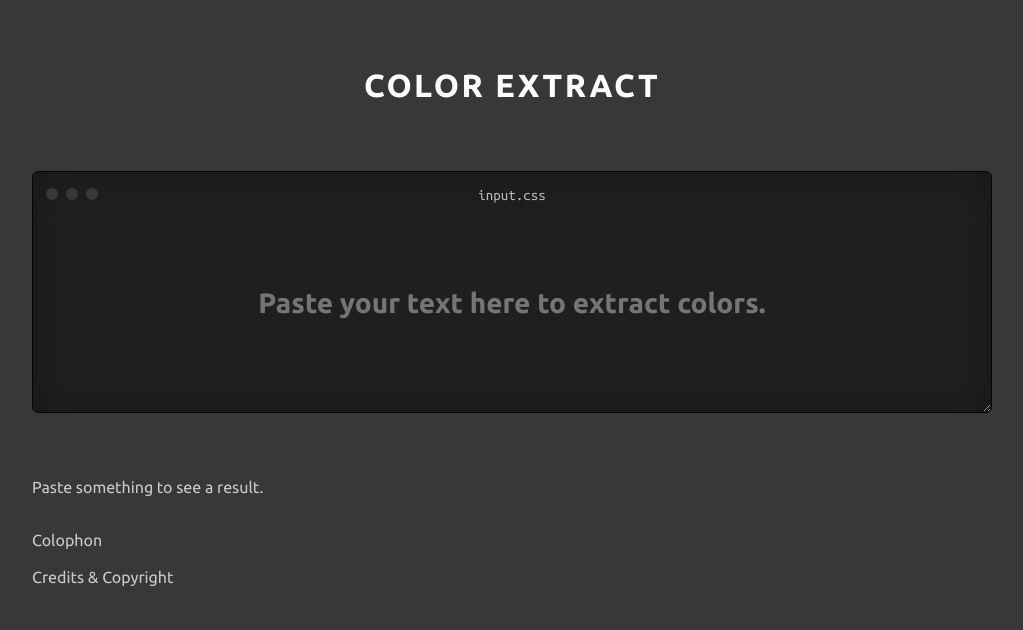
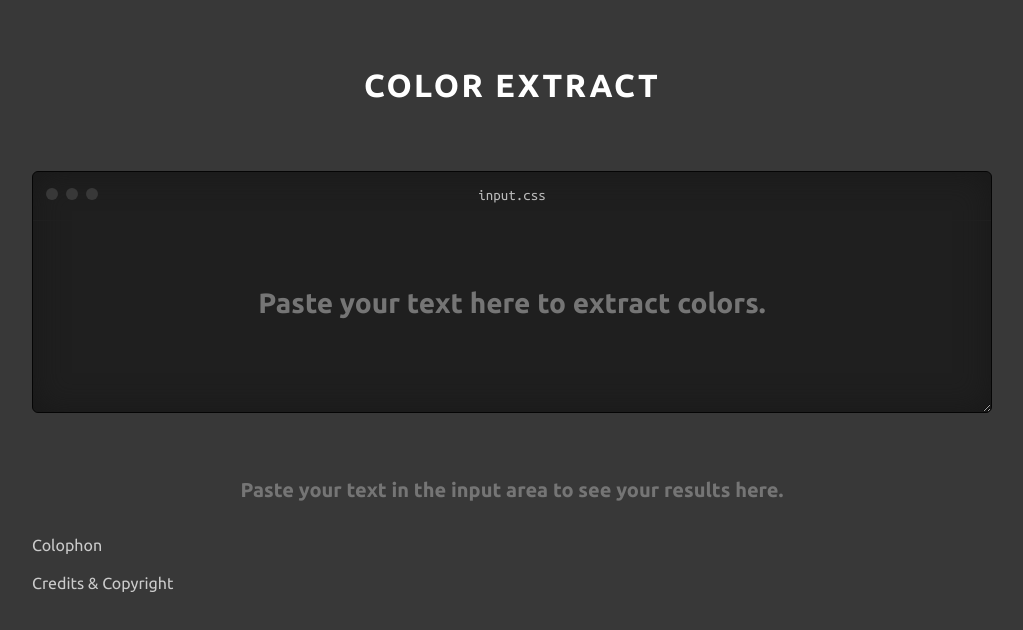
Before and after one commit to ian-pvd/color-extract, a React (Create React App) app: page / in a window 1280 px wide. Shown: the top 630 px of the page, without its empty margins (128-1151 px from the left). Built offline with nearby package versions, Linux system fonts and the light colour scheme.

Commit message:
WIP results area

```diff
--- a/src/App.js
+++ b/src/App.js
@@ -17,9 +17,10 @@ class App extends React.Component {
   constructor() {
     super();
     this.state = {
+      classStatus: 'inactive',
       colorsList: [],
       namedColors: {},
-      classStatus: 'inactive',
+      hasInput: false,
     }
   }
 
@@ -28,17 +29,19 @@ class App extends React.Component {
       const colorsList = findColors(input);
       this.setState(
         {
+          classStatus: 'active',
           colorsList: colorsList,
           namedColors: getNamedColors(colorsList),
-          classStatus: 'active',
+          hasInput: true,
         }
       );
     } else {
       this.setState(
         {
+          classStatus: 'inactive',
           colorsList: [],
           namedColors: {},
-          classStatus: 'inactive',
+          hasInput: false,
         }
       );
     }
@@ -49,10 +52,11 @@ class App extends React.Component {
       <div className="app">
         <Header />
         <ColorExtract
+          classStatus={this.state.classStatus}
+          colorsList={this.state.colorsList}
           extractColors={this.extractColors}
-          colorsList={this.state.colorsList}
+          hasInput={this.state.hasInput}
           namedColors={this.state.namedColors}
-          classStatus={this.state.classStatus}
         />
         <p>Colophon</p>
         <p>Credits & Copyright</p>
--- a/src/components/color-extract/index.js
+++ b/src/components/color-extract/index.js
@@ -17,7 +17,7 @@ class ColorExtract extends React.Component {
           <PasteArea extractColors={this.props.extractColors} classStatus={this.props.classStatus}/>
         </div>
         <div className="color-extract__results">
-          <ResultsArea colorsList={this.props.colorsList} namedColors={this.props.namedColors} />
+          <ResultsArea colorsList={this.props.colorsList} namedColors={this.props.namedColors} hasInput={this.props.hasInput}/>
         </div>
       </div>
     );
--- a/src/components/paste-area/style.scss
+++ b/src/components/paste-area/style.scss
@@ -93,9 +93,7 @@
 }
 
 .paste-area__label {
-	color: $color-ui;
-	font-size: 1.75rem;
-	font-weight: 700;
+	@include cta-prompt();
 	height: 100%;
 	left: 0;
 	padding: $spacer-lg;
--- a/src/components/results-area/index.js
+++ b/src/components/results-area/index.js
@@ -14,16 +14,20 @@ class ResultsArea extends React.Component {
   render() {
     return(
       <div className="results-area">
-        {(0 < this.props.colorsList.length && 0 < Object.keys(this.props.namedColors).length) ?
+        {console.log(this.props.hasInput)}
+        {(this.props.hasInput) ?
           <>
-            <div className="results-area__info">
-              {pluralize('unique color', this.props.colorsList.length, true)} found with {pluralize('color name variables', Object.keys(this.props.namedColors).length, true)}
-            </div>
-            <NamedColors namedColors={this.props.namedColors} />
-            <ColorSwatches colorsList={this.props.colorsList} />
+            <p className="results-area__info">
+              {pluralize('unique color', this.props.colorsList.length, true)} found, with {pluralize('color names', Object.keys(this.props.namedColors).length, true)}
+            </p>
+            {/* TODO: Clean up this dual && && conditional markup. */
+              (0 < this.props.colorsList.length && 0 < Object.keys(this.props.namedColors).length) &&
+              <NamedColors namedColors={this.props.namedColors} /> &&
+              <ColorSwatches colorsList={this.props.colorsList} />
+            }
           </>
         :
-          <p>Paste something to see a result.</p>
+          <p className="results-area__prompt">Paste your text in the input area to see your results here.</p>
         }
       </div>
     );
--- a/src/components/results-area/style.scss
+++ b/src/components/results-area/style.scss
@@ -27,3 +27,10 @@
 		margin-right: 0;
 	}
 }
+
+.results-area__info,
+.results-area__prompt {
+	@include cta-prompt();
+	font-size: 1.25rem;
+	text-align: center;
+}
--- a/src/theme/utilities.scss
+++ b/src/theme/utilities.scss
@@ -2,6 +2,14 @@
  * Theme SCSS Utilities
  */
 
+/* Functions */
 @function px($px, $base: 16) {
 	@return #{$px / $base}rem;
 }
+
+/* Mixins */
+@mixin cta-prompt() {
+    color: $color-ui;
+    font-size: 1.75rem;
+    font-weight: 700;
+}
```
